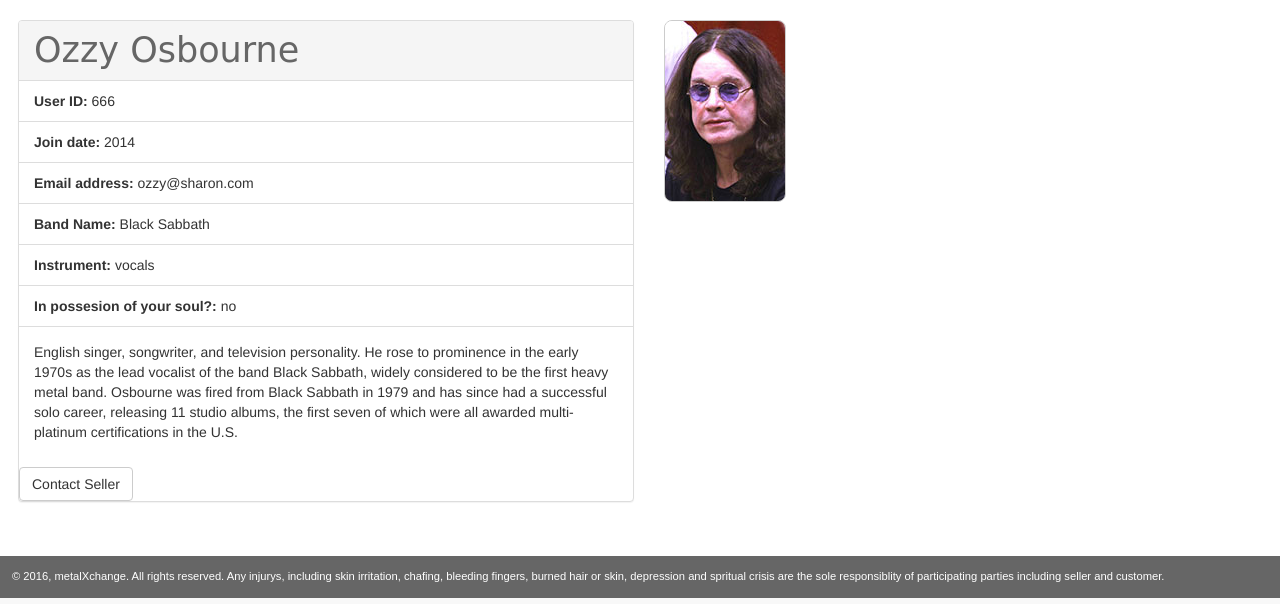
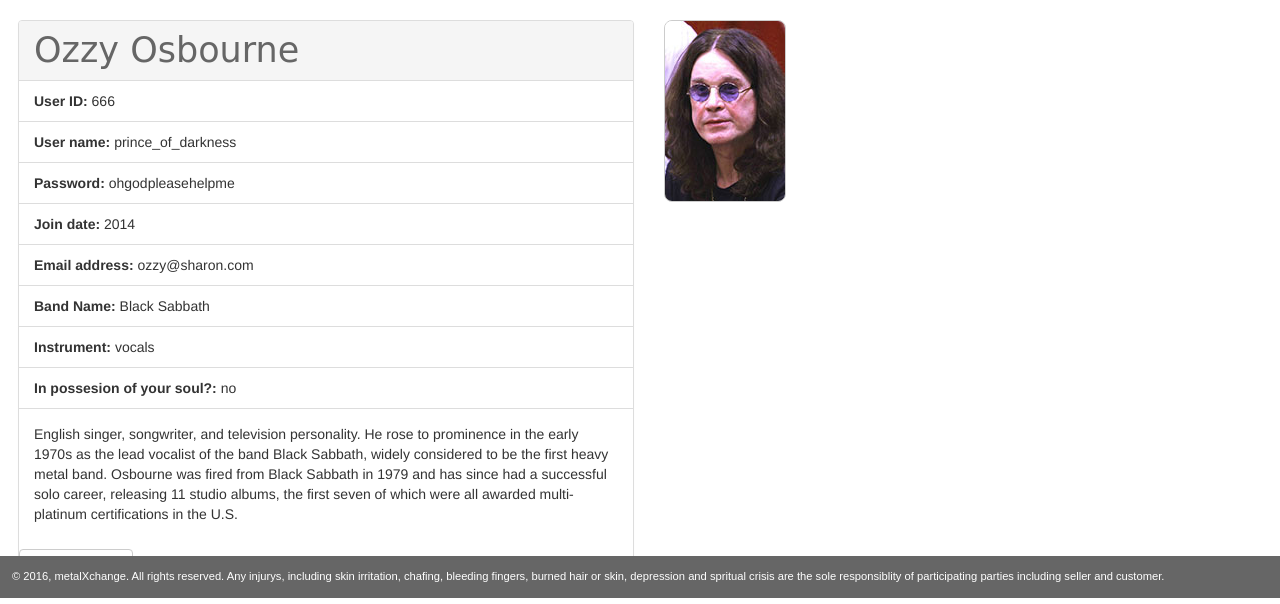
Before and after one commit to metalXchange/metalXchange.dev, a PHP site: page /users.show.php in a window 1280 px wide. Shown: the part 202-806 px from the top of the page. Run offline with PHP 8.4, Linux system fonts and the light colour scheme.

Commit message:
Updated profile display to take advantage of all available columns.

```diff
--- a/public/users.show.php
+++ b/public/users.show.php
@@ -2,10 +2,11 @@
 
 	function pageController() {
 		$profile = [
-			'user_id'=>666,
+			'id'=>666,
 			'join_date'=>2016-01-01,
 			'first_name'=>'Ozzy',
 			'last_name'=>'Osbourne',
+			'user_name'=>'prince_of_darkness',
 			'email'=>'ozzy@sharon.com',
 			'password'=>'ohgodpleasehelpme',
 			'band_name'=>'Black Sabbath',
@@ -41,7 +42,9 @@
 					<div class="panel-heading"><h4 class='subhead'><?= $first_name . ' ' . $last_name ?></h4></div>
 				<!-- List group -->
 					<ul class="list-group">
-					<li class="list-group-item"><strong>User ID: </strong> <?= $user_id ?> </li>
+					<li class="list-group-item"><strong>User ID: </strong> <?= $id ?> </li>
+					<li class="list-group-item"><strong>User name: </strong> <?= $user_name ?> </li>
+					<li class="list-group-item"><strong>Password: </strong> <?= $password ?> </li>
 					<li class="list-group-item"><strong>Join date: </strong> <?= $join_date ?> </li>
 					<li class="list-group-item"><strong>Email address: </strong> <?= $email ?> </li>
 					<li class="list-group-item"><strong>Band Name: </strong> <?= $band_name ?> </li>
```
